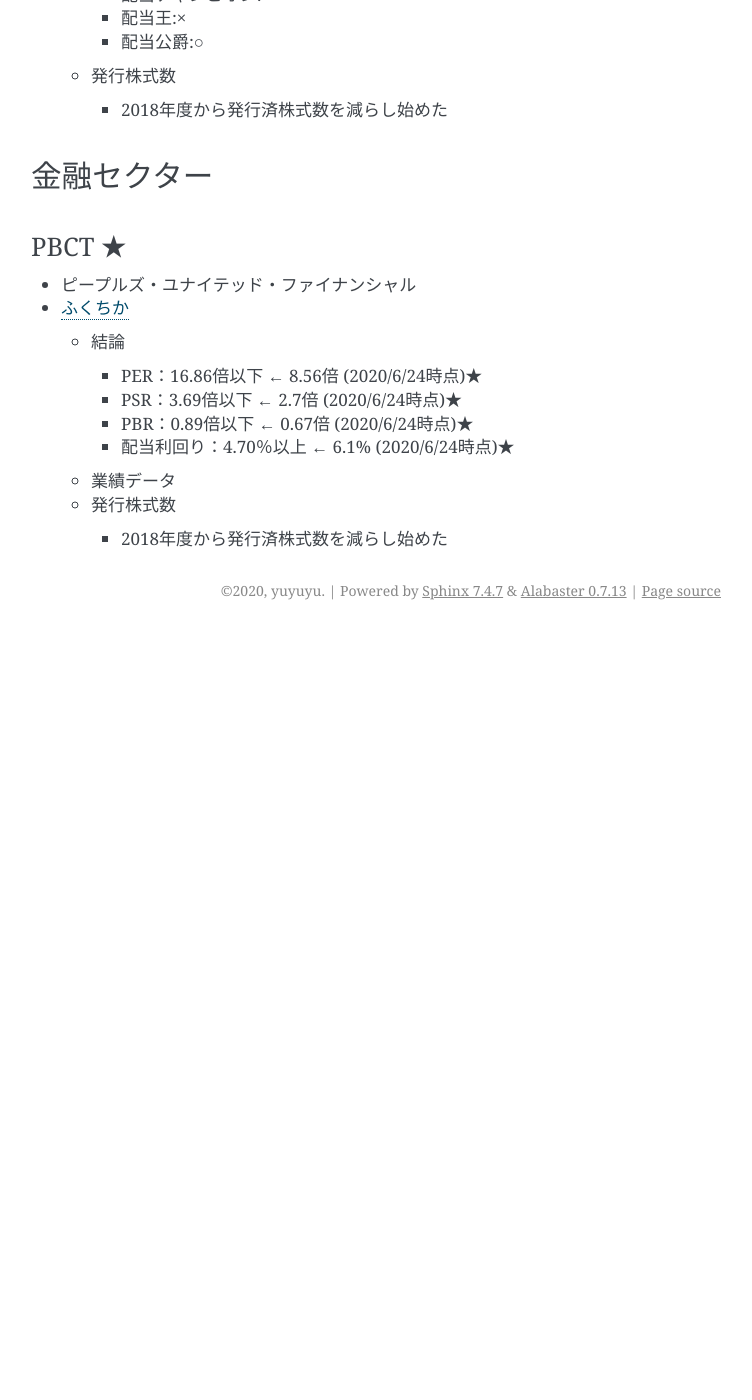
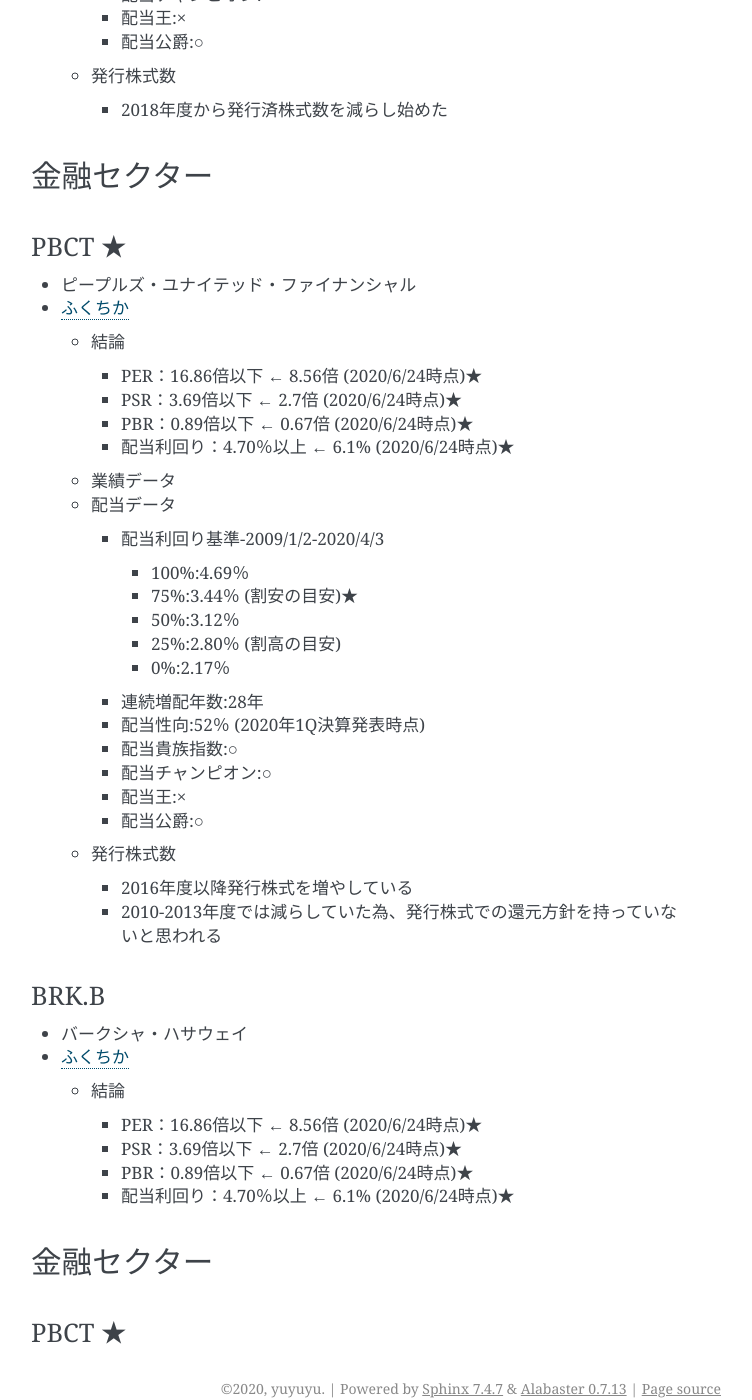
Before and after one commit to yuyuyu0706/sphinx, a Sphinx documentation site: the page built from sphinx/source/work/page07_finance.rst, in a window 1280 px wide and 1400 px high, scrolled down 3881 px. Shown: the whole window, without its empty margins (389-1141 px from the left). Built offline with Sphinx 7.4.7, drawn with Linux system fonts in a browser that asks for light colours; pages that are not in the unit, such as notebooks, are missing from menus; before the commit the page ends 4511 px from its top, so only the background shows below that.

Commit message:
auto commit

```diff
--- a/sphinx/source/work/page07_finance.rst
+++ b/sphinx/source/work/page07_finance.rst
@@ -211,7 +211,46 @@ PBCT ★
     * 配当利回り：4.70％以上 ← 6.1% (2020/6/24時点)★
 
   * 業績データ
+  * 配当データ
+
+    * 配当利回り基準-2009/1/2-2020/4/3
+
+      * 100%:4.69％
+      * 75%:3.44％ (割安の目安)★
+      * 50%:3.12％
+      * 25%:2.80％ (割高の目安)
+      * 0%:2.17％
+
+    * 連続増配年数:28年
+    * 配当性向:52％ (2020年1Q決算発表時点)
+    * 配当貴族指数:○
+    * 配当チャンピオン:○
+    * 配当王:×
+    * 配当公爵:○
 
   * 発行株式数
 
-    * 2018年度から発行済株式数を減らし始めた
+    * 2016年度以降発行株式を増やしている
+    * 2010-2013年度では減らしていた為、発行株式での還元方針を持っていないと思われる
+
+
+********************
+BRK.B
+********************
+
+* バークシャ・ハサウェイ
+* `ふくちか <https://hiromethod.com/brk-b>`_
+
+  * 結論
+
+    * PER：16.86倍以下 ← 8.56倍 (2020/6/24時点)★
+    * PSR：3.69倍以下   ← 2.7倍 (2020/6/24時点)★
+    * PBR：0.89倍以下   ← 0.67倍 (2020/6/24時点)★
+    * 配当利回り：4.70％以上 ← 6.1% (2020/6/24時点)★
+
+金融セクター
+###############################
+
+********************
+PBCT ★
+********************
```
